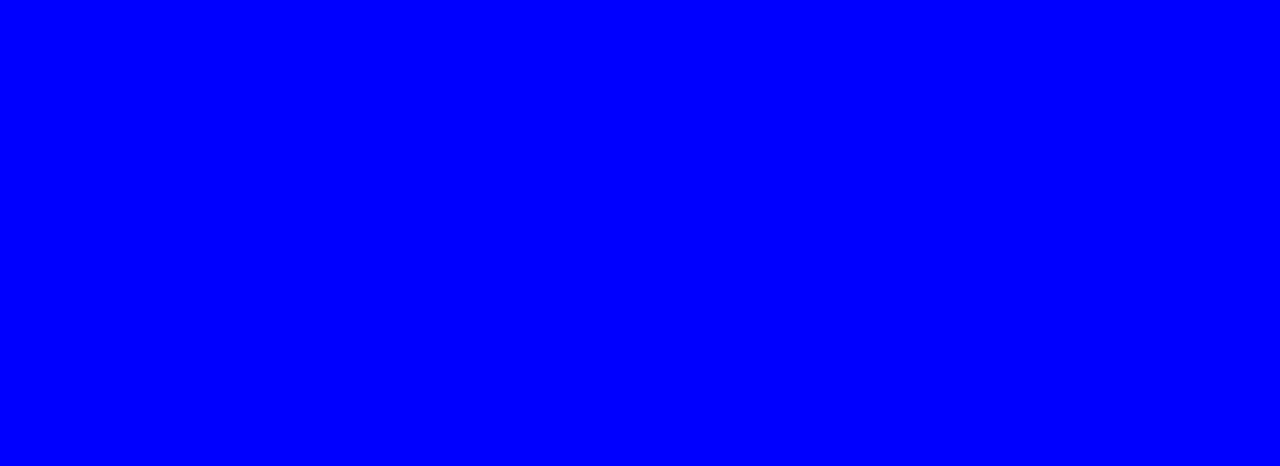
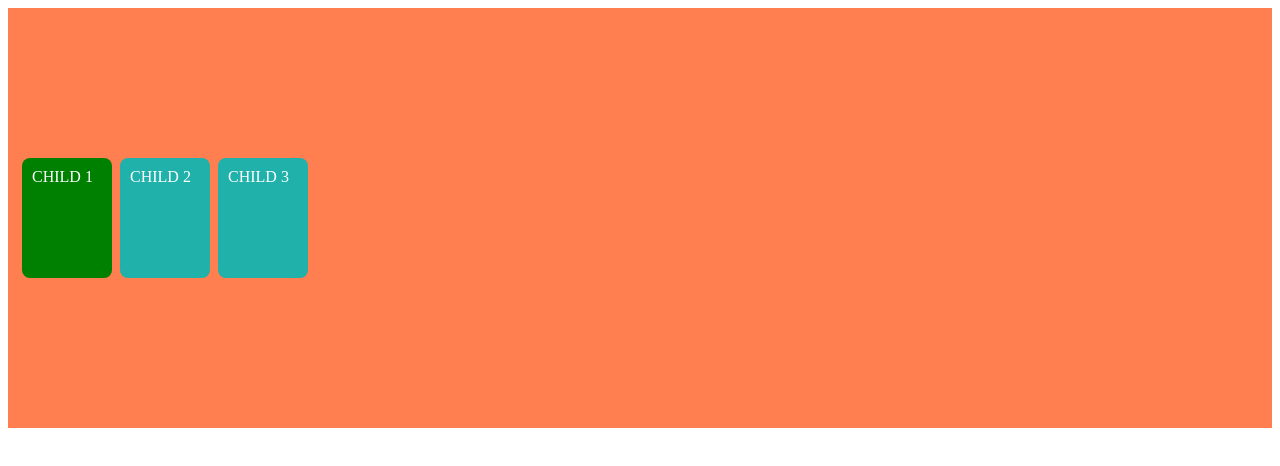
Before and after one commit to roddev-v/telacad-web-demo, a plain HTML site: page index.html in a window 1280 px wide. Drawn offline with Linux system fonts and the light colour scheme.

Commit message:
flexbos integration

```diff
--- a/index.html
+++ b/index.html
@@ -1,13 +1,17 @@
 <!DOCTYPE html>
 <html lang="en">
-<head>
-    <meta charset="UTF-8">
-    <meta http-equiv="X-UA-Compatible" content="IE=edge">
-    <meta name="viewport" content="width=device-width, initial-scale=1.0">
+  <head>
+    <meta charset="UTF-8" />
+    <meta http-equiv="X-UA-Compatible" content="IE=edge" />
+    <meta name="viewport" content="width=device-width, initial-scale=1.0" />
     <title>Telacad Web Demo</title>
-    <link href="style.css" rel="stylesheet" type="text/css">
-</head>
-<body>
-
-</body>
+    <link href="style.css" rel="stylesheet" type="text/css" />
+  </head>
+  <body>
+    <div class="container">
+      <div class="base-class child1">CHILD 1</div>
+      <div class="base-class child2">CHILD 2</div>
+      <div class="base-class child2">CHILD 3</div>
+    </div>
+  </body>
 </html>
--- a/style.css
+++ b/style.css
@@ -1,3 +1,27 @@
-body {
-  background-color: blue;
+.base-class {
+  padding: 10px;
+  border-radius: 8px;
+  margin: 4px;
+  height: 100px;
+  width: 70px;
 }
+
+.container {
+  display: flex;
+  flex-direction: row;
+  background-color: coral;
+  padding: 10px;
+  height: 400px;
+
+  align-items: center;
+}
+
+.child1 {
+  background-color: green;
+  color: white;
+}
+
+.child2 {
+  background-color: lightseagreen;
+  color: white;
+}
```
